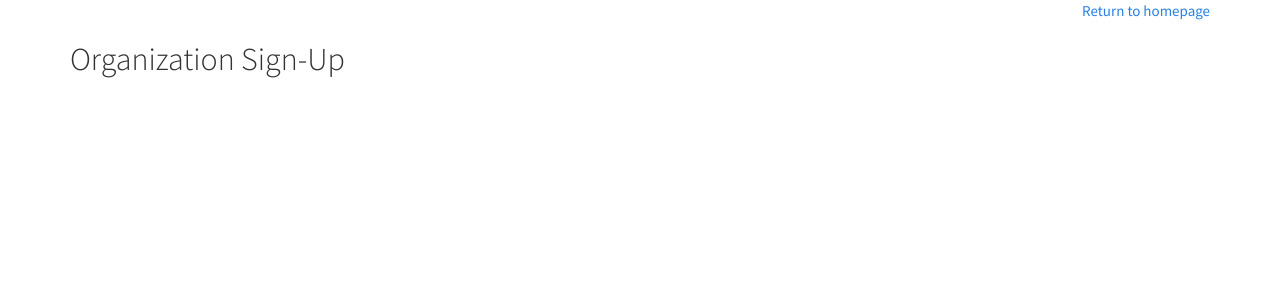
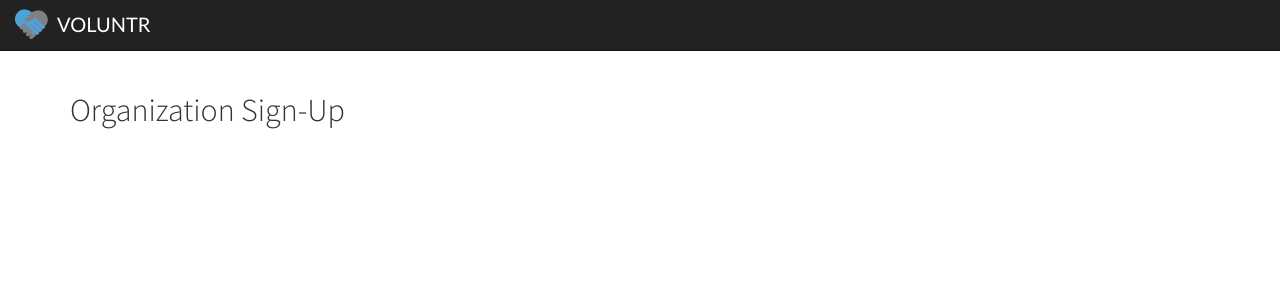
Before and after one commit to hendricksonsarahl/voluntr, a Flask app: page /org/login in a window 1280 px wide. Shown: the top 300 px of the page. Run offline with Flask 2, Linux system fonts and the light colour scheme; some libraries are stand-ins or nearby versions; some web fonts are replaced.

Commit message:
add navbar to org/login view

```diff
--- a/templates/organization/login.html
+++ b/templates/organization/login.html
@@ -7,15 +7,21 @@
 {% endblock %}
 
 {% block content %}
+<nav class="navbar navbar-default navbar-static-top">
+  <div class="container-fluid">
+    <div class="navbar-header">
+      <a class="navbar-brand" href="/">
+        <img src="/static/images/voluntr_logo_small.png" />
+        Voluntr
+      </a>
+    </div>
+  </div>
+</nav>
 
+<div class="alert-container"></div>
 <div class="alert-container"></div>
 <div class="container-outer">
   <div class="container">
-    <div class="row">
-      <div class="col-xs-12">
-        <a class="pull-right" href="/">Return to homepage</a>
-      </div>
-    </div>
     <div class="row">
       <div class="col-xs-12">
         <h2>Organization Sign-Up</h2>
```
